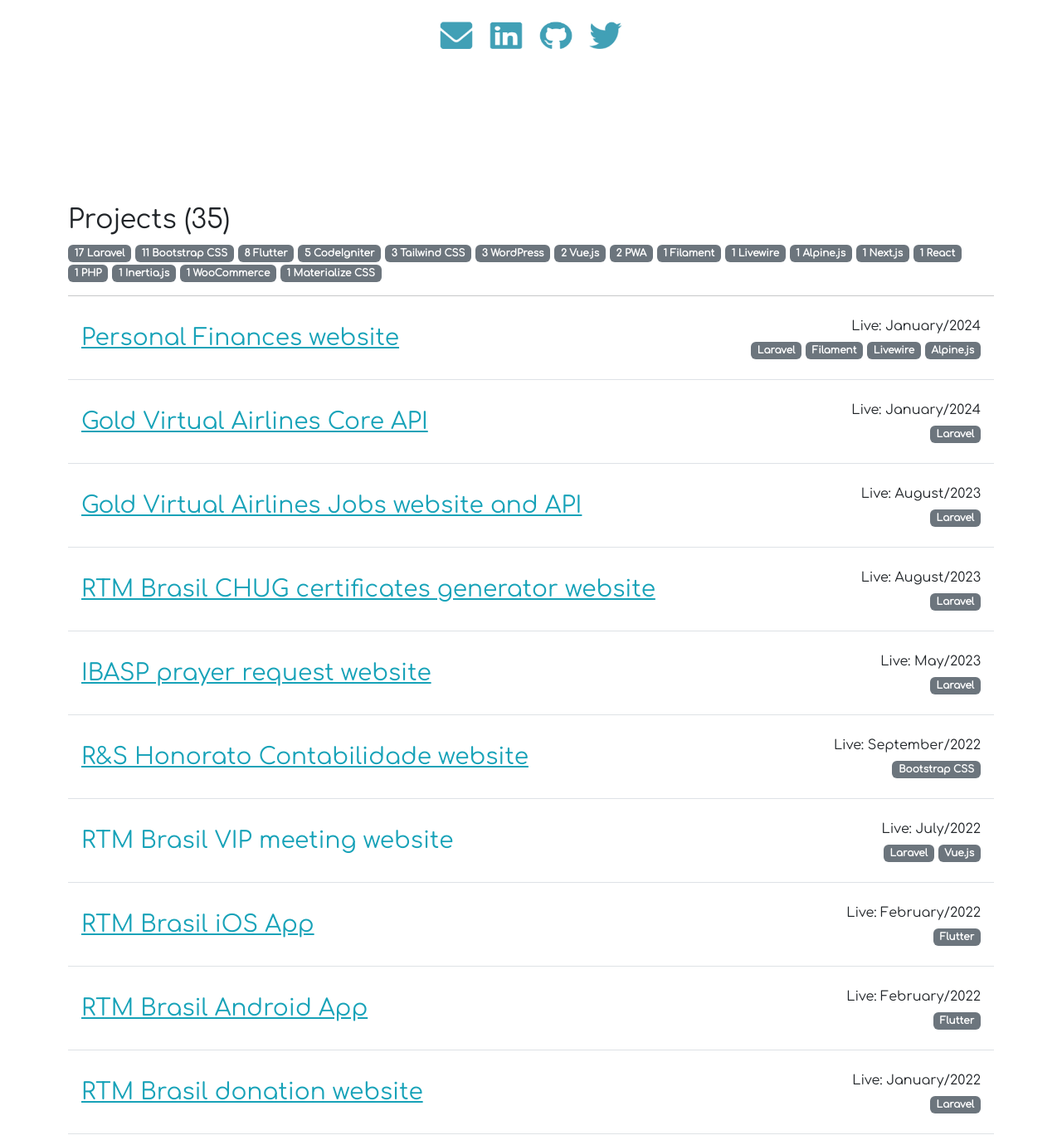
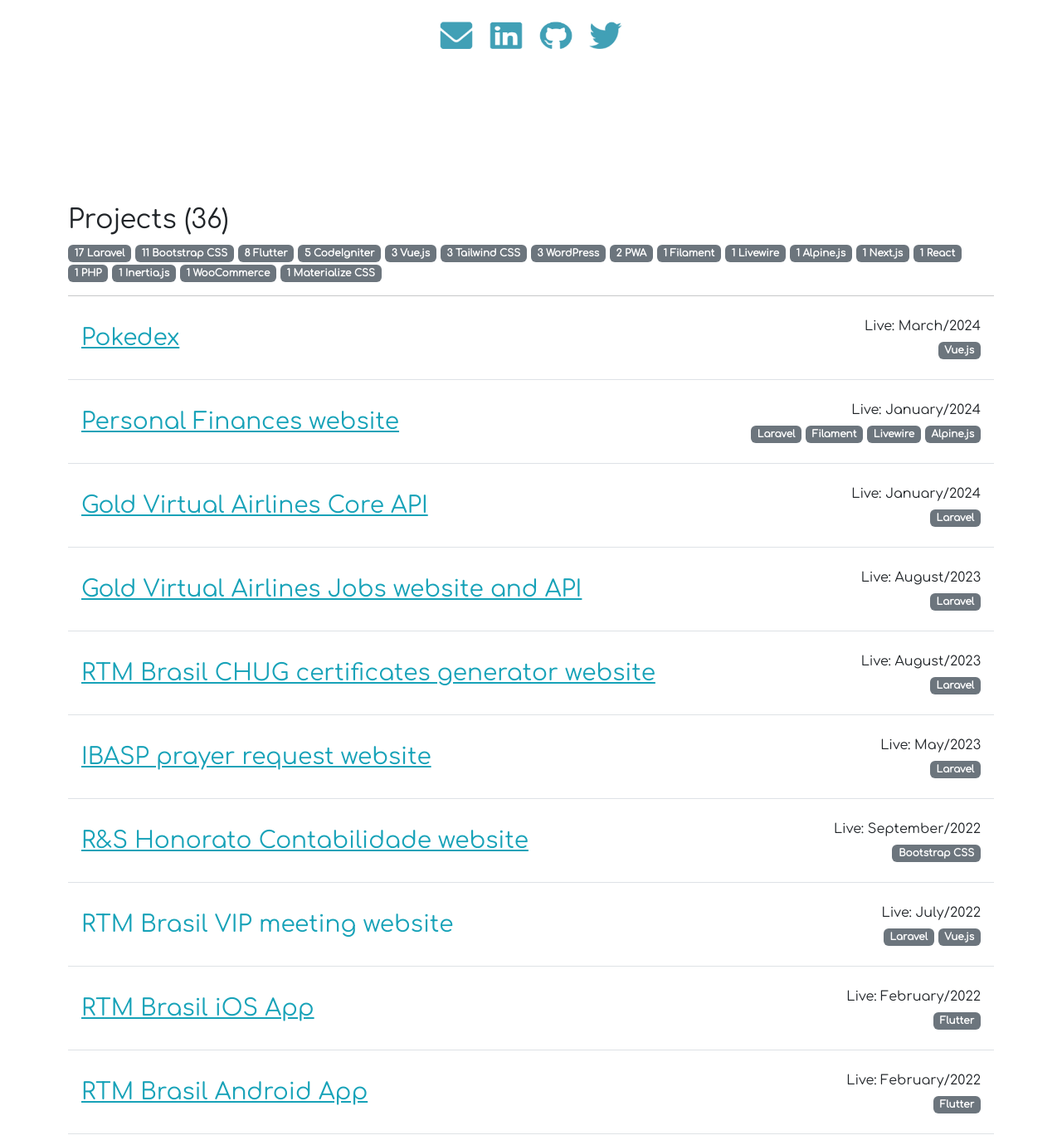
Before and after one commit to rafaellotto/rafaellotto.github.io, a PHP site: page / in a window 1280 px wide. Shown: the part 434-1814 px from the top of the page at 83% size. Run offline with PHP 8.4, Linux system fonts and the light colour scheme; some libraries are stand-ins or nearby versions.

Commit message:
Add Pokedex project

```diff
--- a/src/projects.php
+++ b/src/projects.php
@@ -1,5 +1,11 @@
 <?php
 $projects = [
+    [
+        'title' => 'Pokedex',
+        'url' => 'https://pokemon-vue.rafaellotto.com.br',
+        'launched_at' => 'March/2024',
+        'tags' => ['Vue.js'],
+    ],
     [
         'title' => 'Personal Finances website',
         'url' => 'https://controle-financeiro.rafaellotto.com.br',
```
